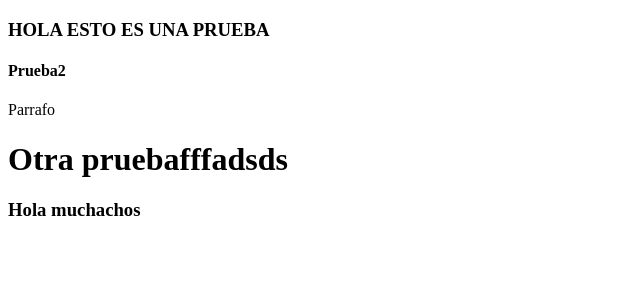
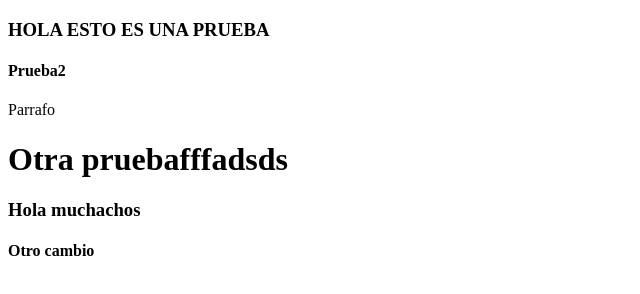
Before and after one commit to LuisAlvizo/Prueba, a plain HTML site: page index.html in a window 1280 px wide. Shown: the whole page, without its empty margins (0-640 px from the left). Drawn offline with Linux system fonts and the light colour scheme.

Commit message:
nuevo cambio

```diff
--- a/index.html
+++ b/index.html
@@ -12,5 +12,6 @@
     <p>Parrafo</p>
     <h1>Otra pruebafffadsds</h1>
     <h3>Hola muchachos</h3>
+    <h4>Otro cambio</h4>
 </body>
 </html>
```
